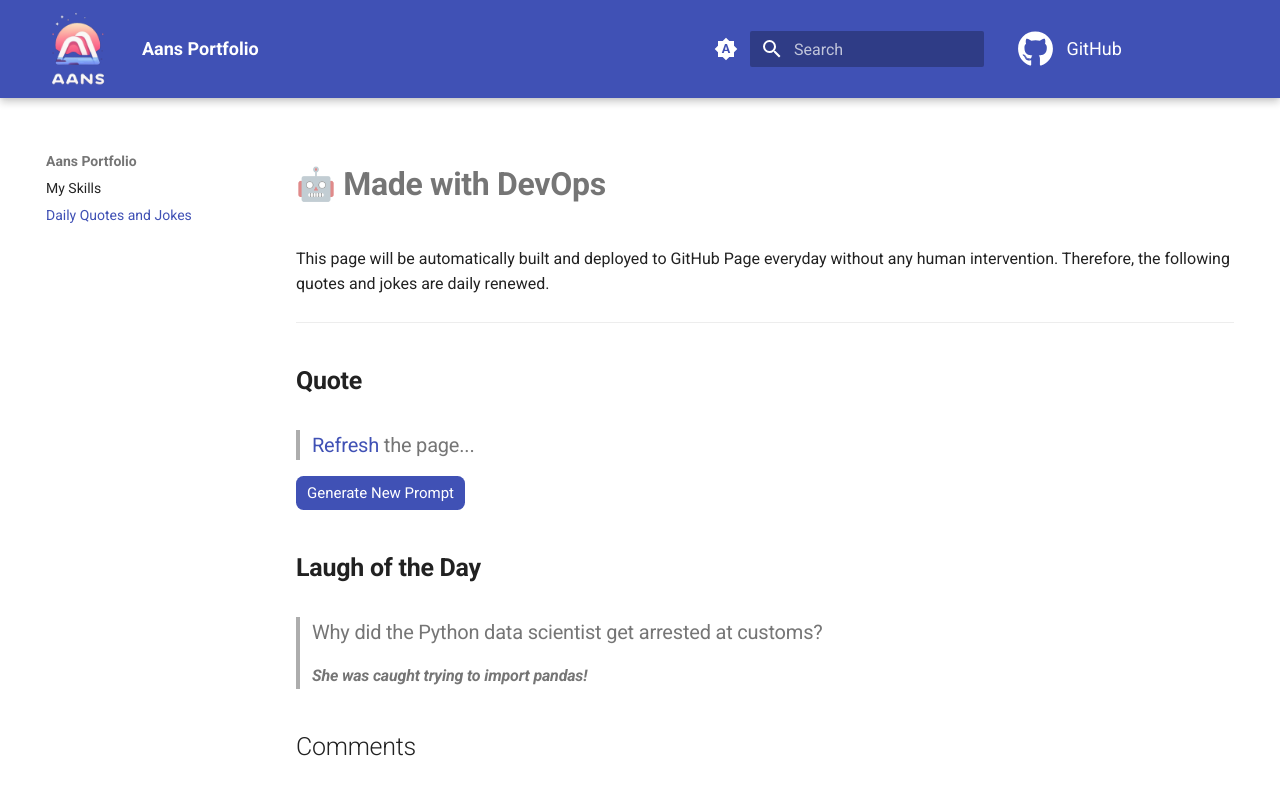
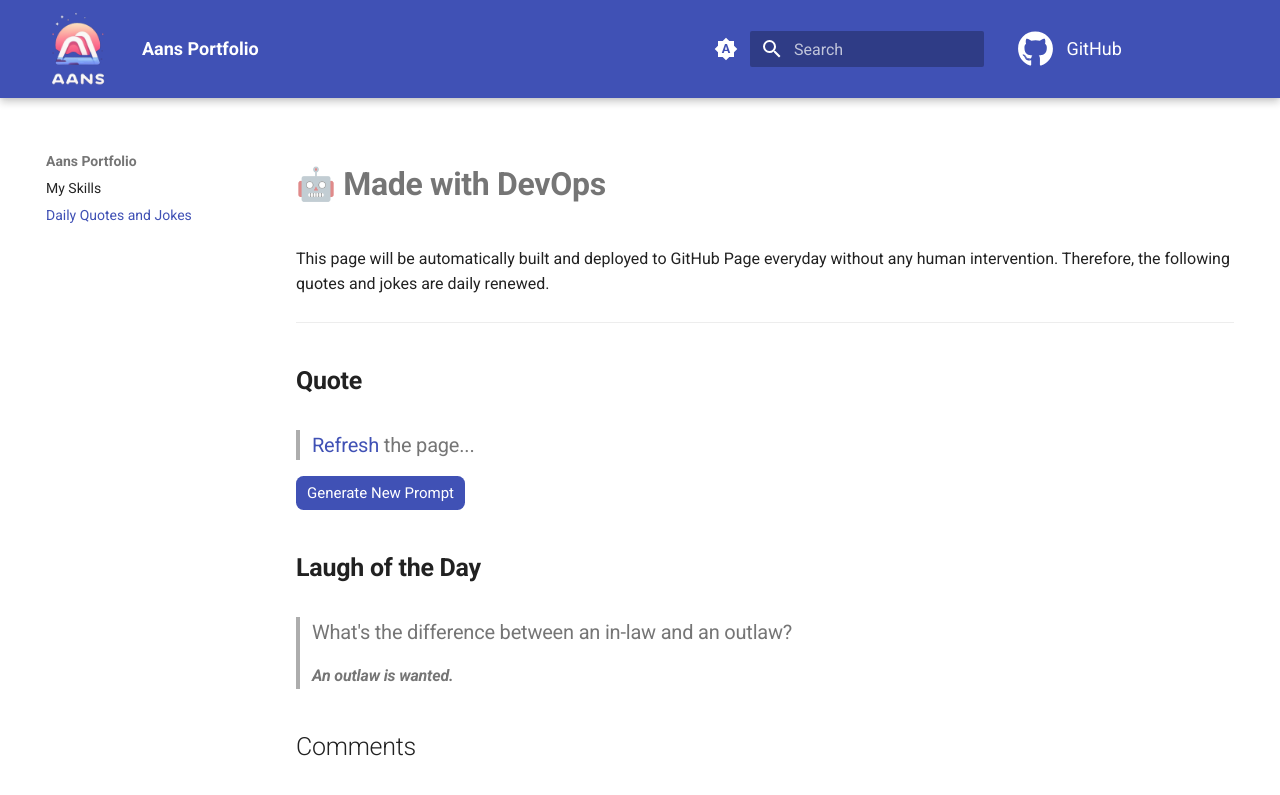
Before and after one commit to LaansDole/LaansDole, an MkDocs documentation site: the page built from docs/daily-jokes.md, in a window 1280 px wide. Shown: the top 795 px of the page. Built offline with MkDocs 1.6.1 and Material for MkDocs 9.7.7, drawn with Linux system fonts in a browser that asks for light colours; comment, search, counter and statistics services are not loaded.

Commit message:
Generated Daily Joke

```diff
--- a/docs/daily-jokes.md
+++ b/docs/daily-jokes.md
@@ -26,4 +26,4 @@ comments: true
 </div>
 <h2><strong>Laugh of the Day</strong></h2>
 
-<blockquote><h3>Why did the Python data scientist get arrested at customs?</h3><h4><i>She was caught trying to import pandas!</i></h4></blockquote>
+<blockquote><h3>What's the difference between an in-law and an outlaw?</h3><h4><i>An outlaw is wanted.</i></h4></blockquote>
```
Also changed, not shown: README.md (+1 -1 lines).
